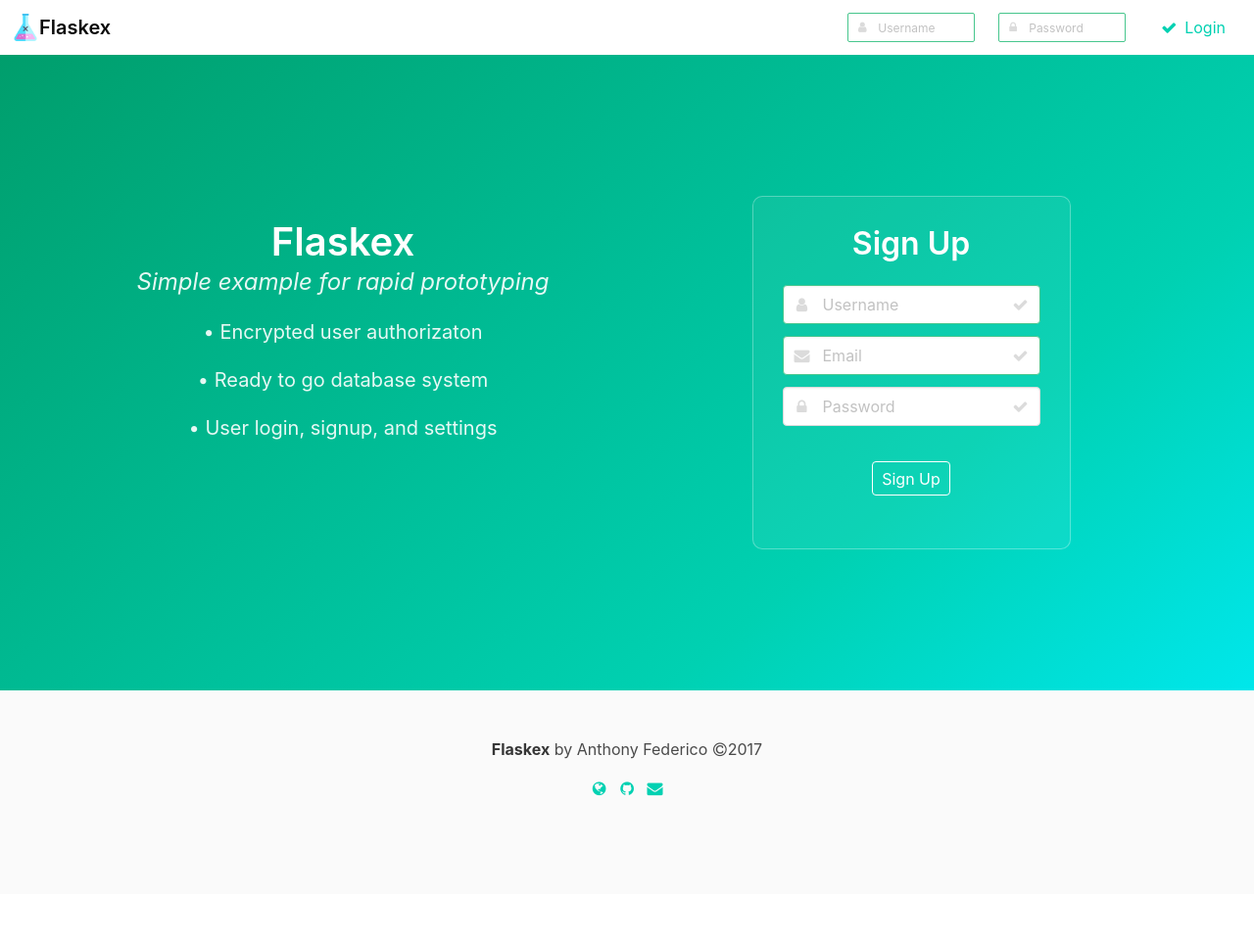
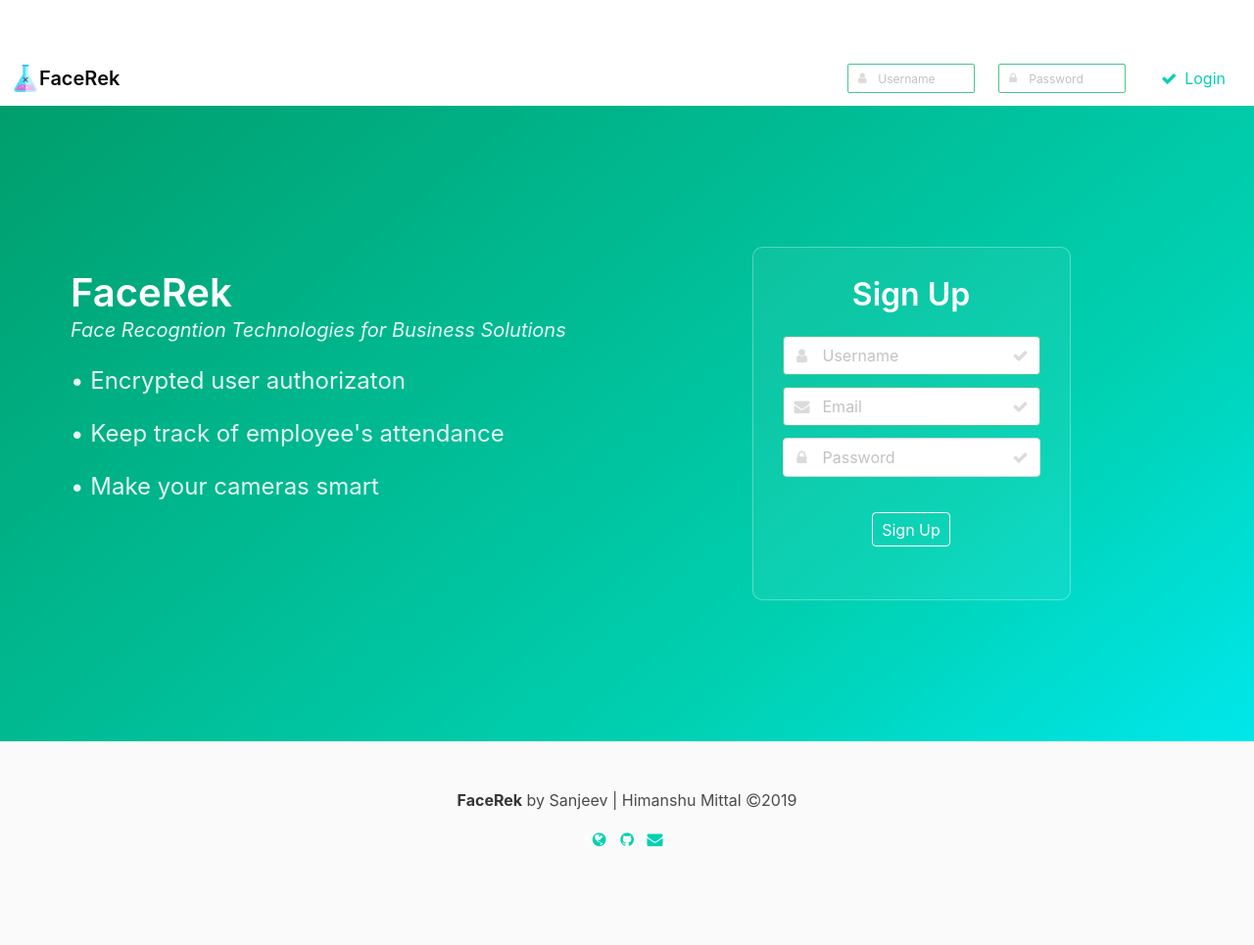
Before and after one commit to san-jeev/Week5-Project, a Flask app: page / in a window 1280 px wide. Shown: the whole page at 98% size. Before the commit the page ends 813 px from the top, so only its background shows below. Run offline with Flask 2, Linux system fonts and the light colour scheme; some libraries are stand-ins or nearby versions.

Commit message:
Made some changes in text and navbar

```diff
--- a/templates/base.html
+++ b/templates/base.html
@@ -8,7 +8,7 @@
     <link rel="stylesheet" href="../static/css/bulma-dashboard.min.css">
     <link rel="stylesheet" href="../static/css/style.css">
   </head>
-  <body>
+  <body class="has-navbar-fixed-top">
     {% block body %}{% endblock %}
     <script src="https://cdnjs.cloudflare.com/ajax/libs/jquery/3.3.1/jquery.min.js"></script>
     <script src="https://cdnjs.cloudflare.com/ajax/libs/jqueryui/1.12.1/jquery-ui.min.js"></script>
--- a/templates/home.html
+++ b/templates/home.html
@@ -49,7 +49,7 @@
         {{ content | safe }}
 
         <!-- the footer will take up all unused space at the bottom -->
-        <footer class="footer has-background-black has-text-white">
+        <!-- <footer class="footer has-background-black has-text-white">
           <p class="is-size-2">
             Footer
           </p>
@@ -57,7 +57,7 @@
           <p>
             Notice that this entire space is filled up.
           </p>
-        </footer>
+        </footer> -->
       </div>
     </div>
 {% endblock %}
--- a/templates/login.html
+++ b/templates/login.html
@@ -5,7 +5,7 @@
     <div class="navbar-brand">
       <a class="navbar-item" href="/">
         <img src="https://github.com/anfederico/Flaskex/raw/master/media/flaskex-logo.png" alt="Flaskex">
-        <h6 href="/" class="subtitle"><strong>Flaskex</strong></h6>
+        <h6 href="/" class="subtitle"><strong>FaceRek</strong></h6>
       </a>
       <div id="navbar-burger-id" class="navbar-burger burger" data-target="navbar-menu-id">
         <span></span>
@@ -47,18 +47,18 @@
     </div>
   </nav>
 </section>
-<title>Flaskex</title>
+<title>FaceRek</title>
 <section class="hero is-primary is-bold is-medium">
   <div class="hero-body">
     <div class="container has-text-centered">
       <div class="columns">
-        <div class="column is-auto">
+        <div class="column is-auto has-text-left">
           <br>
-          <p class="title is-2">Flaskex</p>
-          <p class="subtitle is-4"><i>Simple example for rapid prototyping</i></p>
-          <p class="subtitle is-5">&#x2022 Encrypted user authorizaton</p>
-          <p class="subtitle is-5">&#x2022 Ready to go database system</p>
-          <p class="subtitle is-5">&#x2022 User login, signup, and settings</p>
+          <p class="title is-2">FaceRek</p>
+          <p class="subtitle is-5"><i>Face Recogntion Technologies for Business Solutions</i></p>
+          <p class="subtitle is-4">&#x2022 Encrypted user authorizaton</p>
+          <p class="subtitle is-4">&#x2022 Keep track of employee's attendance</p>
+          <p class="subtitle is-4">&#x2022 Make your cameras smart</p>
         </div>
         <div class="column is-auto">
           <div id="signup-box" class="signup-box">
@@ -114,19 +114,19 @@
     <div class="container">
       <div class="content has-text-centered">
         <p>
-          <strong>Flaskex</strong> by Anthony Federico
+          <strong>FaceRek</strong> by Sanjeev | Himanshu Mittal
           <span class="icon is-small">
             <i class="fa fa-copyright"></i>
-          </span>2017
+          </span>2019
         </p>
         <p>
-          <a class="icon has-text-primary" href="https://github.com/anfederico" target="_blank">
+          <a class="icon has-text-primary" href="https://github.com/san-jeev" target="_blank">
             <i class="fa fa-globe"></i>
           </a>
-          <a class="icon has-text-primary" href="https://github.com/anfederico" target="_blank">
+          <a class="icon has-text-primary" href="https://github.com/HimanshuMittal01" target="_blank">
             <i class="fa fa-github"></i>
           </a>
-          <a class="icon has-text-primary" href="mailto:anfederico@github.user" target="_blank">
+          <a class="icon has-text-primary" href="mailto:himanshum1312@gmail.com" target="_blank">
             <i class="fa fa-envelope"></i>
           </a>
         </p>
--- a/templates/navbar.html
+++ b/templates/navbar.html
@@ -1,9 +1,9 @@
-<section class="hero is-white">
-  <nav class="navbar is-fixed-top">
+<section class="hero is-dark">
+  <nav class="navbar is-transparent">
     <div class="navbar-brand">
       <a class="navbar-item" href="/">
         <img src="https://github.com/anfederico/Flaskex/raw/master/media/flaskex-logo.png" alt="Flaskex_logo">
-        <h6 href="/" class="subtitle"><strong>Flaskex</strong></h6>
+        <h6 href="/" class="subtitle"><strong>FaceRek</strong></h6>
       </a>
       <div id="navbar-burger-id" class="navbar-burger burger" data-target="navbar-menu-id">
         <span></span>
--- a/templates/pages/dashboard.html
+++ b/templates/pages/dashboard.html
@@ -4,7 +4,7 @@
   </p>
 
   <p class="subtitle is-size-3">
-    Welcome, {{ user.username }}.
+    Welcome, {{ user.username | capitalize }}.
   </p>
 
   <hr />
```
